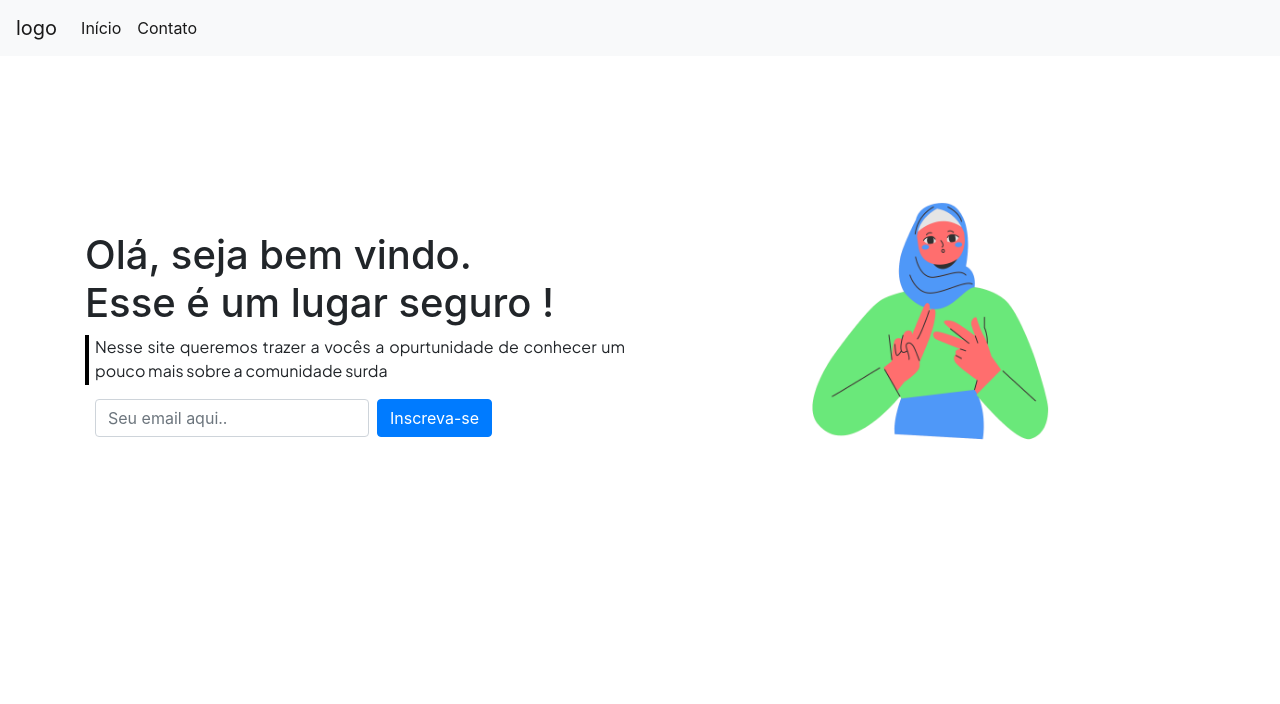
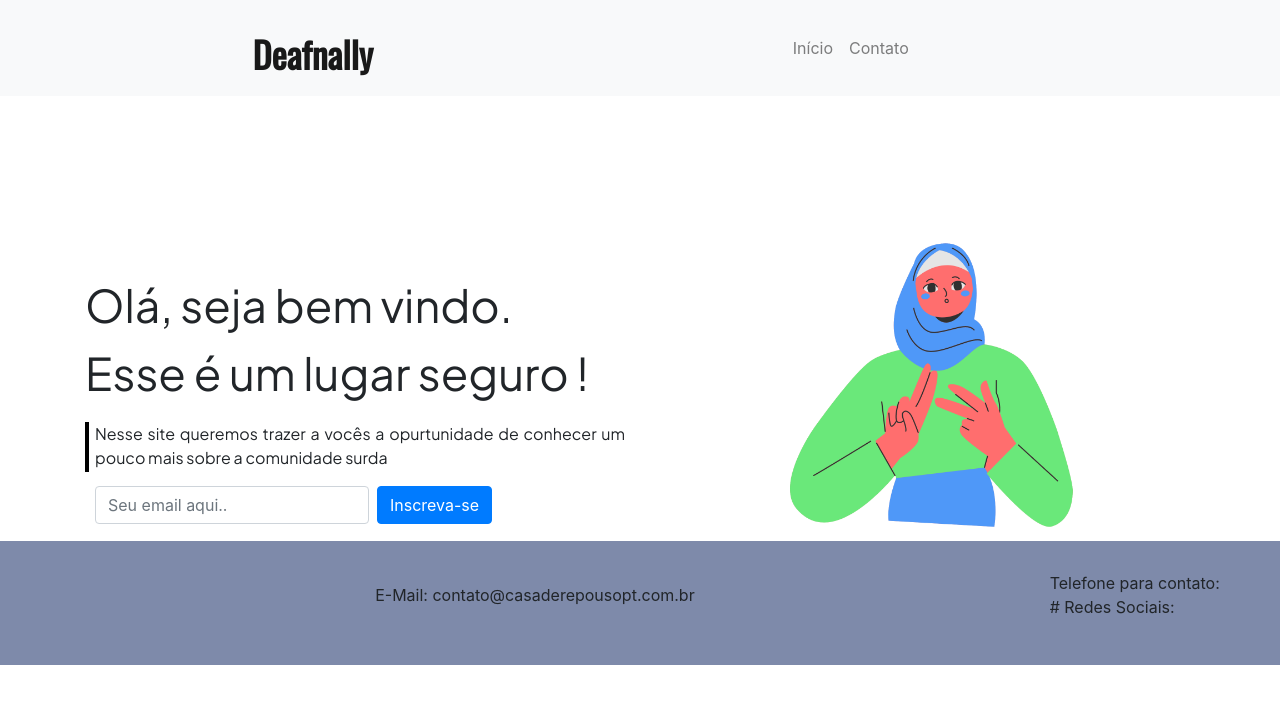
Before and after one commit to function404/projetoLibras, a plain HTML site: page index.html in a window 1280 px wide. Drawn offline with nearby package versions, Linux system fonts and the light colour scheme.

Commit message:
fiz o body

```diff
--- a/assets/css/style.css
+++ b/assets/css/style.css
@@ -1,8 +1,37 @@
-@import url('https://fonts.googleapis.com/css2?family=Plus+Jakarta+Sans&display=swap');
+@import url('https://fonts.googleapis.com/css2?family=Oswald&family=Plus+Jakarta+Sans:wght@400;700&display=swap');
+@import url('https://fonts.googleapis.com/css2?family=Oswald&display=swap');
+
+/* Header */
+
+a.navbar-brand{
+    position: static;
+    width: 135px;
+    height: 53px;
+    left: 0px;
+    top: 0px;
+    font-family: 'Oswald';
+    font-style: normal;
+    font-weight: 600;
+    font-size: 36px;
+    line-height: 53px;
+
+}
+
+.brand{
+    width: 50%;
+    display: flex;
+    align-items: center;
+    justify-content: center;
+}
+
+.collapse{
+    margin-left: 10%;
+    padding: 20px;
+}
 
 /* Body */
 .col-sm-6{
-    text-align: justify;
+    text-align:left;
 }
 
 div.img{
@@ -10,12 +39,14 @@ div.img{
 }
 
 img.surdo1{
-    width: 250px;
+    width: 300px;
     padding-top: 120px;
 }
 
-h1.text-inicio{
+p.text-inicio{
     padding-top: 150px;
+    font-family: 'Plus Jakarta Sans';
+    font-size: 45px;
 }
 
 div.vertical {
@@ -33,3 +64,47 @@ p.sub-text{
 form{
     padding-left: 10px;
 }
+/* Footer */
+
+.footer{
+    width: 100%;
+    height: 100%;
+    background-color: rgba(0, 24, 88, 0.507);
+    padding: 10px;
+}
+
+.footer-container{
+    width: 100%;
+    height: 100%;
+    display: flex;
+    align-items: center;
+    justify-content: center;
+}
+
+.footer-info{
+    margin-left: 25%;
+    padding: 20px;
+}
+
+/* reponsividade do header */
+
+@media screen and (max-width: 900px){
+    .navbar{
+        flex-direction: column;
+    }
+}
+/* Scroll */
+
+::-webkit-scrollbar{
+    width: 0.7em;
+    height: 0.5em;
+    background-color: transparent;
+}
+
+::-webkit-scrollbar-thumb{
+    background-color: rgba(0, 24, 88, .2) ;
+}
+
+::-webkit-scrollbar-track{
+    background-color: transparent ;
+}
--- a/index.html
+++ b/index.html
@@ -11,14 +11,23 @@
 <body>
     <header>
         <nav class="navbar navbar-expand-lg navbar-light bg-light">
-            <a class="navbar-brand" href="index.html">logo</a>
-            <div class="collapse navbar-collapse" id="navbarNavAltMarkup">
-                <div class="navbar-nav">
-                    <a class="nav-item nav-link active" href="index.html">Início</a>
-                    <a class="nav-item nav-link active" href="contato.html">Contato</a>
+            <button class="navbar-toggler" type="button" data-toggle="collapse" data-target="#navbarNav" aria-controls="navbarNav" aria-expanded="false" aria-label="Toggle navigation">
+                <span class="navbar-toggler-icon"></span>
+              </button>
+                <div class="brand">
+                    <a class="navbar-brand" href="index.html">Deafnally</a>
                 </div>
-            </div>
-        </nav>
+                <div class="collapse navbar-collapse" id="navbarNav">
+                    <ul class="navbar-nav">
+                        <li class="nav-item">
+                        <a class="nav-link" href="index.html">Início</a>
+                        </li>
+                        <li class="nav-item">
+                        <a class="nav-link" href="contato.html">Contato</a>
+                        </li>
+                    </ul>
+                </div>
+          </nav>
     </header>
 <br>
     <div class="container">
@@ -26,7 +35,7 @@
             <div class="col-sm-6"></div>
             <div class="col-sm-6"></div>
             <div class="col-sm-6">
-                <h1 class="text-inicio">Olá, seja bem vindo. <br> Esse é um lugar seguro !</h1>
+                <p class="text-inicio">Olá, seja bem vindo. <br> Esse é um lugar seguro !</p>
                 <div class="vertical"></div>
                 <p class="sub-text"> Nesse site queremos trazer a vocês a opurtunidade de conhecer um pouco mais sobre a comunidade surda</p>
                 <form class="form-inline my-2 my-lg-0">
@@ -39,6 +48,22 @@
             </div>
         </div>
     </div>
+
+    <footer class="footer">
+        <div class="footer-container">
+          <div class="footer-info">
+            <div>
+              <p> E-Mail: contato@casaderepousopt.com.br </p>
+            </div>
+          </div>
+          <div class="footer-info">
+            <div>
+              <p> Telefone para contato: <br> # Redes Sociais: </p>
+            </div>
+          </div>
+        </div>
+    </footer>
+
     <!-- JavaScript (Opcional) -->
     <!-- jQuery primeiro, depois Popper.js, depois Bootstrap JS -->
     <script src="https://code.jquery.com/jquery-3.3.1.slim.min.js"
```
